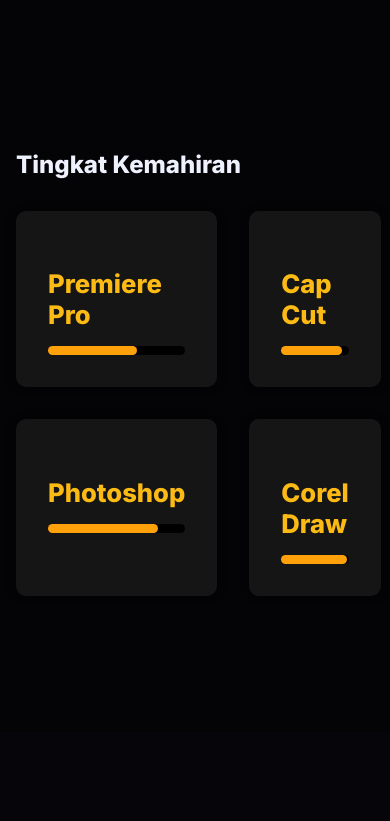
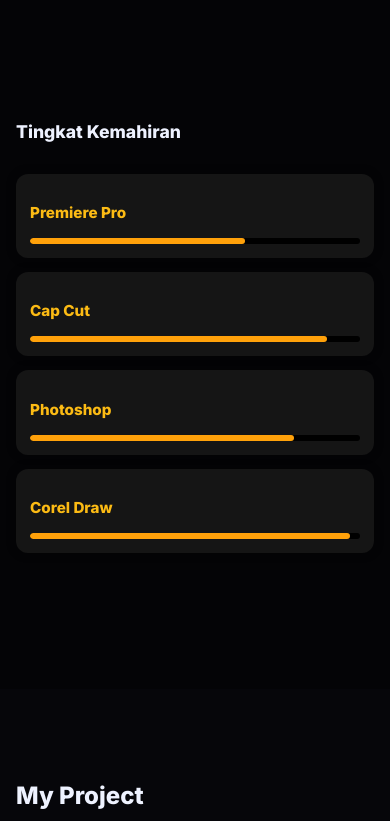
Before and after one commit to VDWYX/alifdwii, a plain HTML site: page index.html in a window 390 px wide. Shown: the part 2180-3001 px from the top of the page. Drawn offline with Linux system fonts and the light colour scheme.

Commit message:
mengubah url yt

```diff
--- a/index.html
+++ b/index.html
@@ -144,7 +144,7 @@
     <h2>Video</h2>
     <p>Cuplikan karya/portofolio di YouTube.</p>
     <div class="video">
-      <iframe src="#" title="CSS Card Hover Effects" loading="lazy" allow="accelerometer; autoplay; clipboard-write; encrypted-media; gyroscope; picture-in-picture; web-share" allowfullscreen></iframe>
+      <iframe src="https://www.youtube.com/embed/baCIkvpQE70" title="CSS Card Hover Effects" loading="lazy" allow="accelerometer; autoplay; clipboard-write; encrypted-media; gyroscope; picture-in-picture; web-share" allowfullscreen></iframe>
     </div>
   </section>
   <!-- ===== CONTACT ===== -->
--- a/style.css
+++ b/style.css
@@ -201,3 +201,48 @@ input:focus,textarea:focus{outline:2px solid var(--brand)}
 }
 /* UTIL */
 .sr{position:absolute; width:1px; height:1px; padding:0; margin:-1px; overflow:hidden; clip:rect(0,0,0,0); border:0}
+
+/* ====== Skills: responsive ====== */
+.software-skills{
+  display: grid;
+  grid-template-columns: repeat(2,minmax(0,1fr)); /* desktop/tablet */
+  gap: 24px;
+}
+
+/* Pastikan progress bar fleksibel */
+.skill-level{
+  width: 100%;
+  height: 10px;
+  border-radius: 999px;
+  overflow: hidden;
+}
+.skill-bar{
+  height: 100%;
+  border-radius: inherit;
+}
+
+/* Kartu skill */
+.software-item{
+  padding: 20px;
+  border-radius: 16px;
+}
+
+/* Judul & heading fleksibel */
+#skills h2{ font-size: clamp(18px, 2.4vw, 28px); }
+.software-item h3{ font-size: clamp(14px, 2.2vw, 20px); }
+
+/* ====== HP (≤ 768px) ====== */
+@media (max-width: 768px){
+  #skills .container{ padding-inline: 16px; }
+  .software-skills{ grid-template-columns: 1fr; gap: 14px; } /* 1 kolom */
+  .software-item{ padding: 14px; border-radius: 12px; }
+  .software-item h3{ font-size: 0.95rem; }
+  #skills h2{ font-size: 1.1rem; margin-bottom: 10px; }
+  .skill-level, .skill-bar{ height: 6px; } /* progress lebih tipis */
+}
+
+/* ====== HP kecil (≤ 375px) ====== */
+@media (max-width: 375px){
+  .software-item{ padding: 12px; }
+  .software-item h3{ font-size: 0.9rem; }
+}
```
